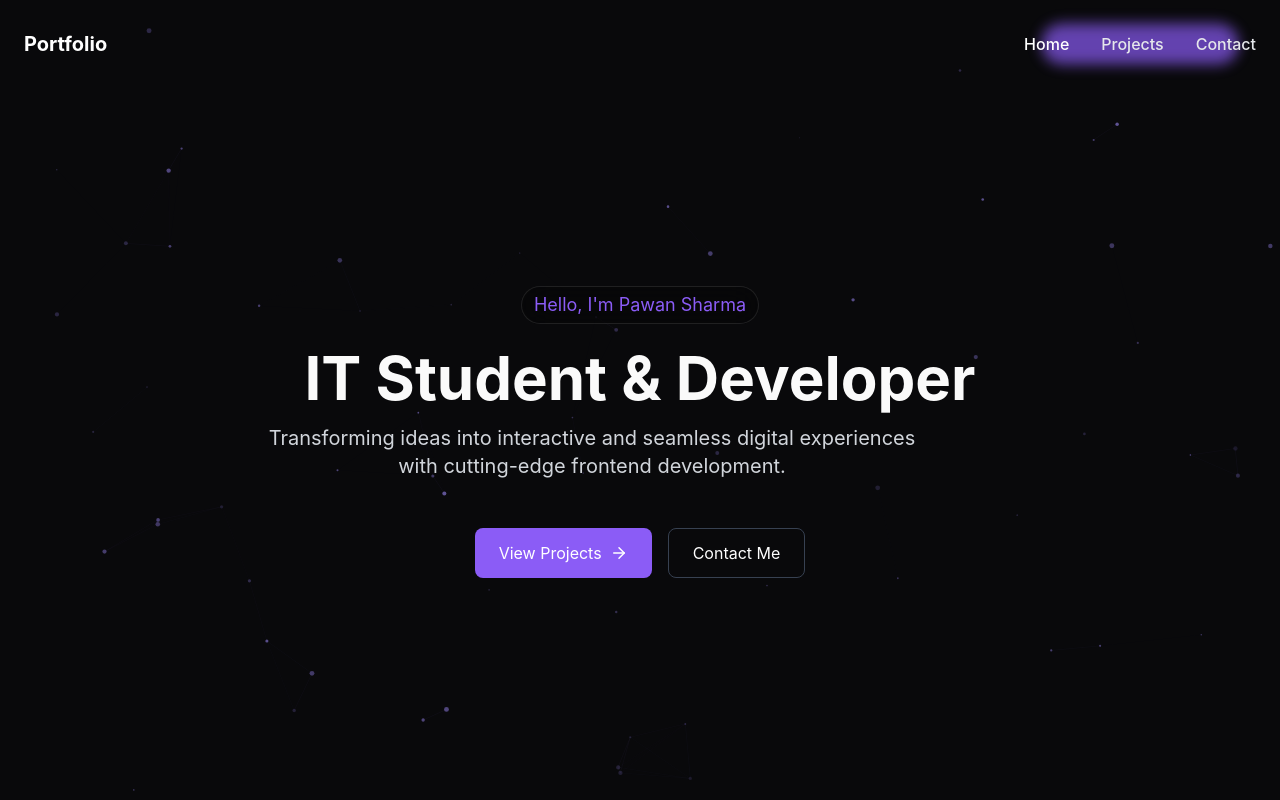
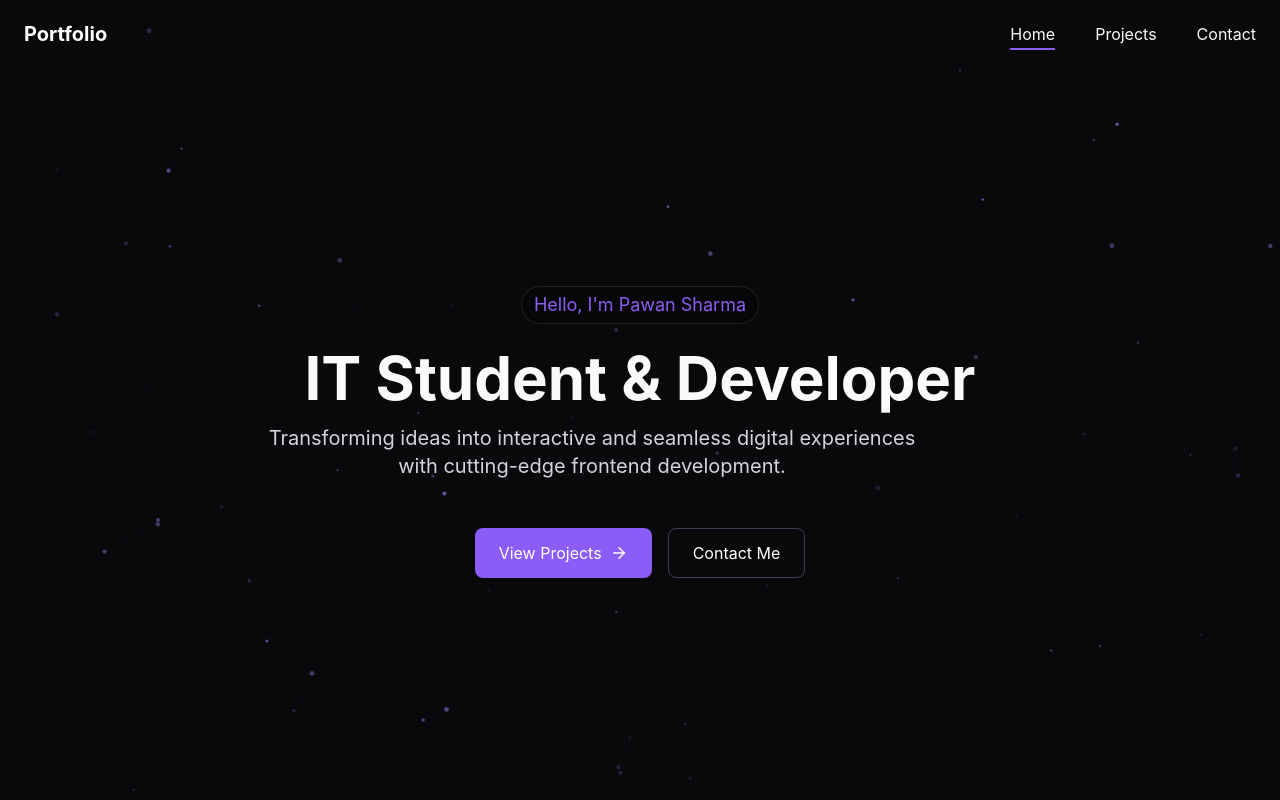
Before and after one commit to pawansharma9845/portfolio, a React (Vite) app: page / in a window 1280 px wide. Shown: the top 800 px of the page. Built offline with nearby package versions, Linux system fonts and the light colour scheme; a web font is replaced by a local one.

Commit message:
Revert gooey navbar
This commit reverts the implementation of the gooey navbar.

```diff
--- a/src/components/GooeyNavbar.tsx
+++ /dev/null
@@ -1,64 +0,0 @@
-
-import React from "react";
-import { motion } from "framer-motion";
-import { NavLink } from "react-router-dom";
-
-interface NavItem {
-  name: string;
-  path: string;
-}
-
-interface GooeyNavbarProps {
-  navLinks: NavItem[];
-  closeMenu: () => void;
-}
-
-const GooeyNavbar = ({ navLinks, closeMenu }: GooeyNavbarProps) => {
-  return (
-    <div className="relative py-2">
-      <div
-        className="absolute inset-0 blur-lg opacity-70 bg-purple rounded-full"
-        style={{
-          filter: "blur(8px)",
-          transform: "scale(0.85)",
-        }}
-      />
-
-      <nav className="relative flex justify-center items-center space-x-8 py-1">
-        {navLinks.map((link, index) => (
-          <motion.div
-            key={link.name}
-            initial={{ opacity: 0, y: 20 }}
-            animate={{ opacity: 1, y: 0 }}
-            transition={{
-              duration: 0.5,
-              delay: index * 0.1,
-              type: "spring",
-              stiffness: 120
-            }}
-            className="relative"
-            whileHover={{ scale: 1.05 }}
-          >
-            <NavLink
-              to={link.path}
-              className={({ isActive }) =>
-                `font-medium ${isActive ? "text-white" : "text-gray-200"} transition-colors hover:text-white`
-              }
-              onClick={closeMenu}
-            >
-              {link.name}
-            </NavLink>
-            <motion.div
-              className="absolute -bottom-1 left-0 right-0 h-0.5 bg-white rounded-full"
-              initial={{ scaleX: 0 }}
-              whileHover={{ scaleX: 1 }}
-              transition={{ duration: 0.3 }}
-            />
-          </motion.div>
-        ))}
-      </nav>
-    </div>
-  );
-};
-
-export default GooeyNavbar;
--- a/src/components/Navbar.tsx
+++ b/src/components/Navbar.tsx
@@ -3,7 +3,6 @@ import { useState, useEffect } from "react";
 import { NavLink } from "react-router-dom";
 import { Menu, X } from "lucide-react";
 import { motion, AnimatePresence } from "framer-motion";
-import GooeyNavbar from "./GooeyNavbar";
 
 const Navbar = () => {
   const [isOpen, setIsOpen] = useState(false);
@@ -39,30 +38,34 @@ const Navbar = () => {
     >
       <div className="container mx-auto px-6">
         <nav className="flex items-center justify-between">
-          <motion.div
-            initial={{ opacity: 0, x: -20 }}
-            animate={{ opacity: 1, x: 0 }}
-            transition={{ duration: 0.6, type: "spring" }}
-          >
-            <NavLink to="/" className="text-xl font-bold text-white">
-              Portfolio
-            </NavLink>
-          </motion.div>
+          <NavLink to="/" className="text-xl font-bold text-white">
+            Portfolio
+          </NavLink>
 
-          {/* Desktop menu with gooey effect */}
-          <div className="hidden md:block">
-            <GooeyNavbar navLinks={navLinks} closeMenu={closeMenu} />
+          {/* Desktop menu */}
+          <div className="hidden md:flex space-x-10">
+            {navLinks.map((link) => (
+              <NavLink
+                key={link.name}
+                to={link.path}
+                className={({ isActive }) =>
+                  `nav-link ${isActive ? "active-nav-link" : ""}`
+                }
+                onClick={closeMenu}
+              >
+                {link.name}
+              </NavLink>
+            ))}
           </div>
 
           {/* Mobile menu button */}
-          <motion.button
+          <button
             className="md:hidden text-white focus:outline-none"
             onClick={toggleMenu}
             aria-label="Toggle menu"
-            whileTap={{ scale: 0.9 }}
           >
             {isOpen ? <X size={24} /> : <Menu size={24} />}
-          </motion.button>
+          </button>
         </nav>
 
         {/* Mobile menu */}
```
